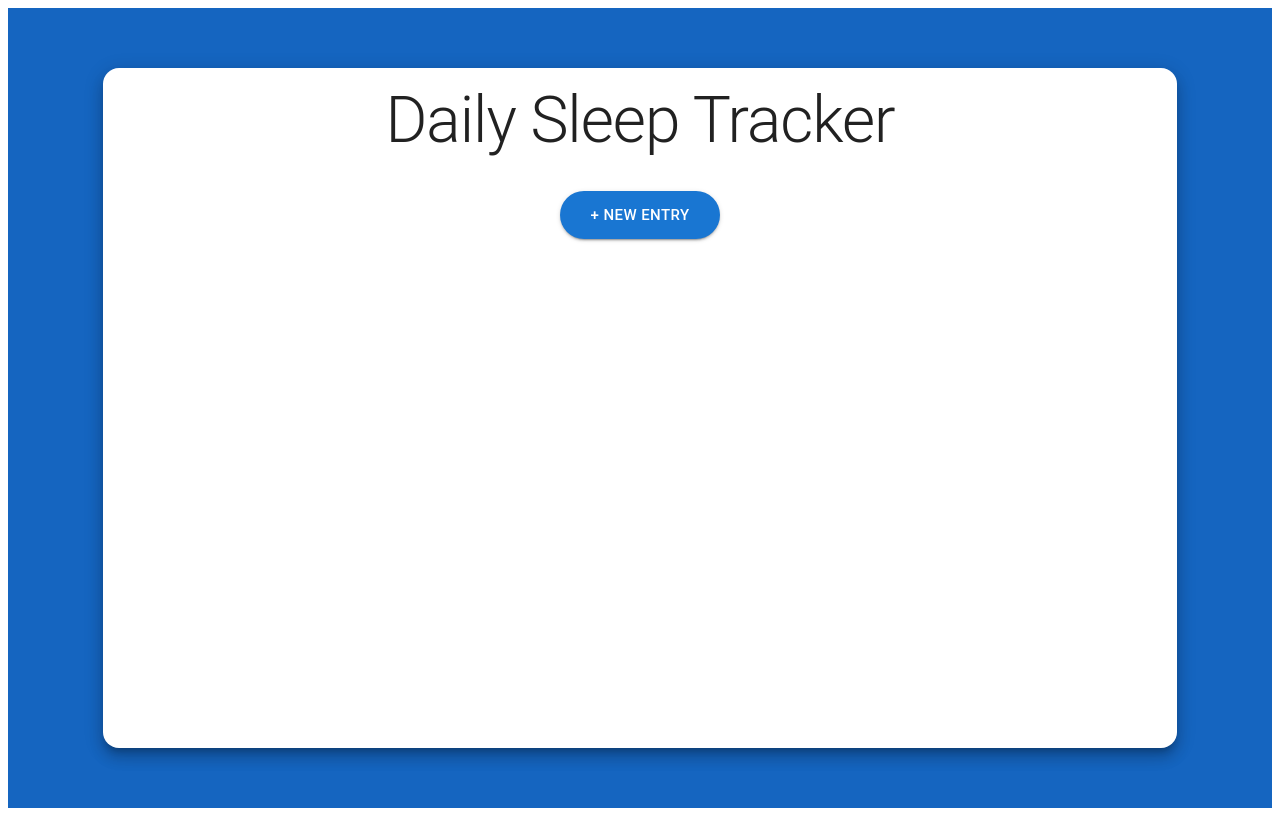
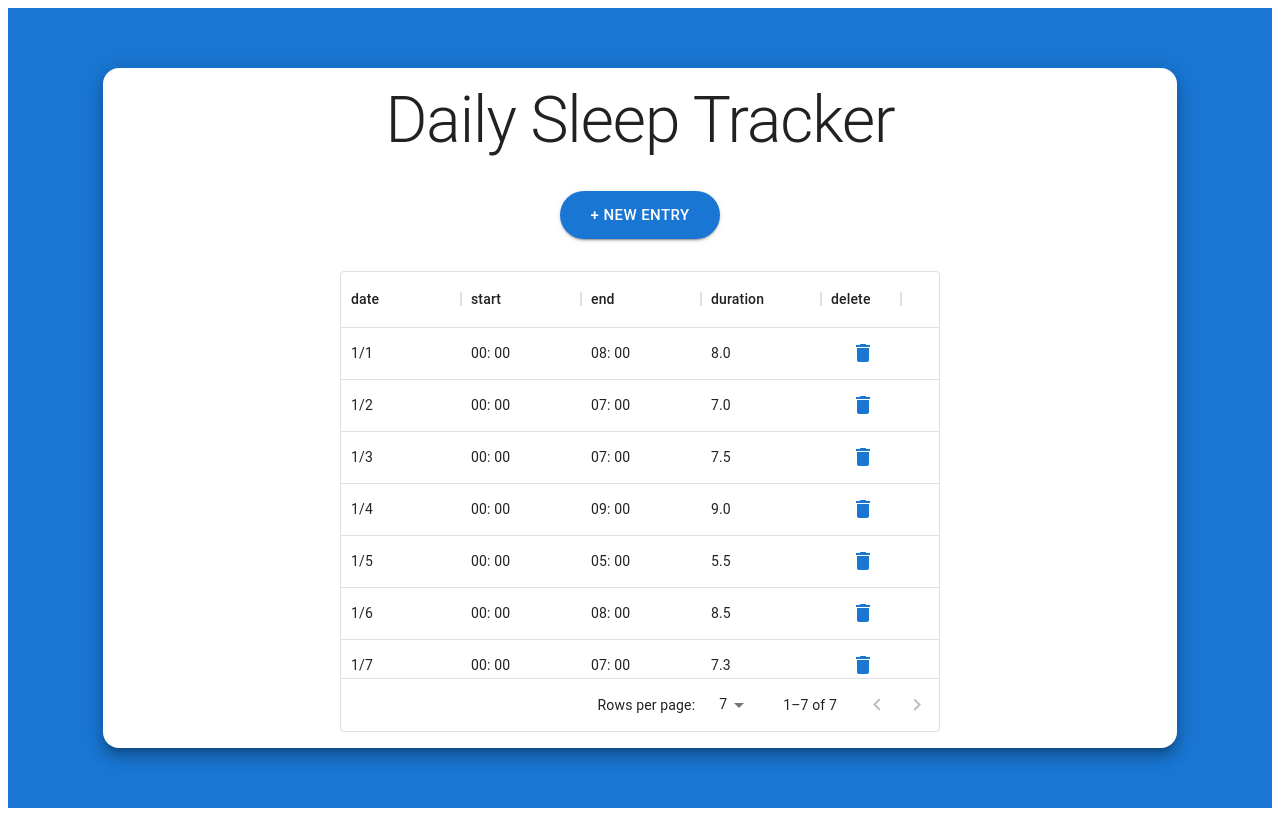
Before and after one commit to changjandam/daily-sleep-tracker, a React (Create React App) app: page / in a window 1280 px wide. Built offline with nearby package versions, Linux system fonts and the light colour scheme.

Commit message:
add data table with delete Error issue

```diff
--- a/package.json
+++ b/package.json
@@ -5,7 +5,9 @@
   "dependencies": {
     "@emotion/react": "^11.7.1",
     "@emotion/styled": "^11.6.0",
+    "@mui/icons-material": "^5.3.0",
     "@mui/material": "^5.3.0",
+    "@mui/x-data-grid": "^5.2.2",
     "@reduxjs/toolkit": "^1.7.1",
     "@testing-library/jest-dom": "^5.16.1",
     "@testing-library/react": "^12.1.2",
--- a/src/features/components/Container.js
+++ b/src/features/components/Container.js
@@ -1,6 +1,7 @@
 import React from 'react';
 import { Box, useTheme, Typography, Button } from '@mui/material';
 import { fontSize } from '@mui/system';
+import DataTable from './DataTable';
 
 export default function Container() {
   const theme = useTheme();
@@ -8,7 +9,7 @@ export default function Container() {
   return (
     <Box
       sx={{
-        bgcolor: 'primary.dark',
+        bgcolor: 'primary.main',
         width: '100%',
         height: '100vh',
         display: 'flex',
@@ -56,9 +57,10 @@ export default function Container() {
           sx={{
             flexGrow: '1',
             display: 'flex',
-            justifyContent: 'space-evenly',
           }}
-        ></Box>
+        >
+          <DataTable />
+        </Box>
       </Box>
     </Box>
   );
--- /dev/null
+++ b/src/features/components/DataTable.js
@@ -0,0 +1,79 @@
+import React, { useState } from 'react';
+import { DataGrid } from '@mui/x-data-grid';
+import { Box, Button } from '@mui/material';
+import { useSelector, useDispatch } from 'react-redux';
+import DeleteIcon from '@mui/icons-material/Delete';
+import { deleteData } from '../redux/slices/dataSlice';
+
+export default function DataTable() {
+  const dispatch = useDispatch();
+  const data = useSelector((state) => state.data.data);
+  const [pageSize, setPageSize] = useState(7);
+
+  const getDetail = ({ start, end }) => {
+    const date = `${new Date(start).getMonth() + 1}/${new Date(
+      start
+    ).getDate()}`;
+    const formatTime = (time) => {
+      const hour = new Date(time).getHours().toString();
+      const minute = new Date(time).getMilliseconds().toString();
+      return `${hour.length === 1 ? '0' + hour : hour}: ${
+        minute.length === 1 ? '0' + minute : minute
+      }`;
+    };
+    const duration = (
+      (new Date(end) - new Date(start)) /
+      (1000 * 3600)
+    ).toPrecision(2);
+    return {
+      date,
+      start: formatTime(start),
+      end: formatTime(end),
+      duration,
+    };
+  };
+
+  const rows = data.map((i) => {
+    const detail = getDetail(i);
+    return { id: i.id, ...detail };
+  });
+
+  const handleDelete = (id) => {
+    return () => dispatch(deleteData({ id }));
+  };
+
+  const columns = [
+    { field: 'date', headerName: 'date', width: 120 },
+    { field: 'start', headerName: 'start', width: 120 },
+    { field: 'end', headerName: 'end', width: 120 },
+    { field: 'duration', headerName: 'duration', width: 120 },
+    {
+      field: 'delete',
+      headerName: 'delete',
+      width: 80,
+      renderCell: (params) => {
+        console.log(params);
+        return (
+          <Button onClick={handleDelete(params.id)}>
+            <DeleteIcon />
+          </Button>
+        );
+      },
+    },
+  ];
+
+  return (
+    <Box sx={{ p: '1rem' }}>
+      <DataGrid
+        sx={{ width: '600px' }}
+        rows={rows}
+        columns={columns}
+        hideFooterSelectedRowCount
+        pageSize={pageSize}
+        onPageSizeChange={(newPageSize) => setPageSize(newPageSize)}
+        rowsPerPageOptions={[7, 15, 30]}
+        pagination
+      />
+    </Box>
+  );
+}
```
Also changed, not shown: 1 other file (tests, documents, lock files or other folders).
